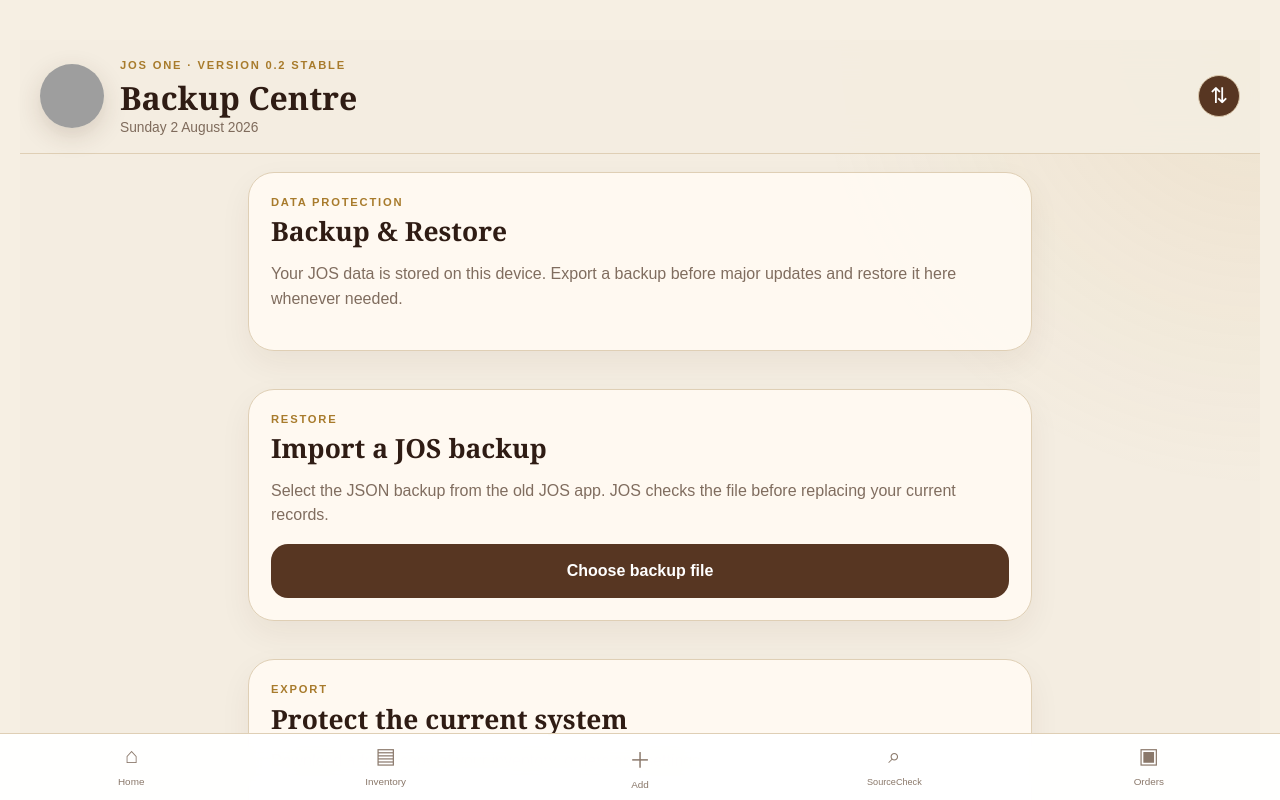
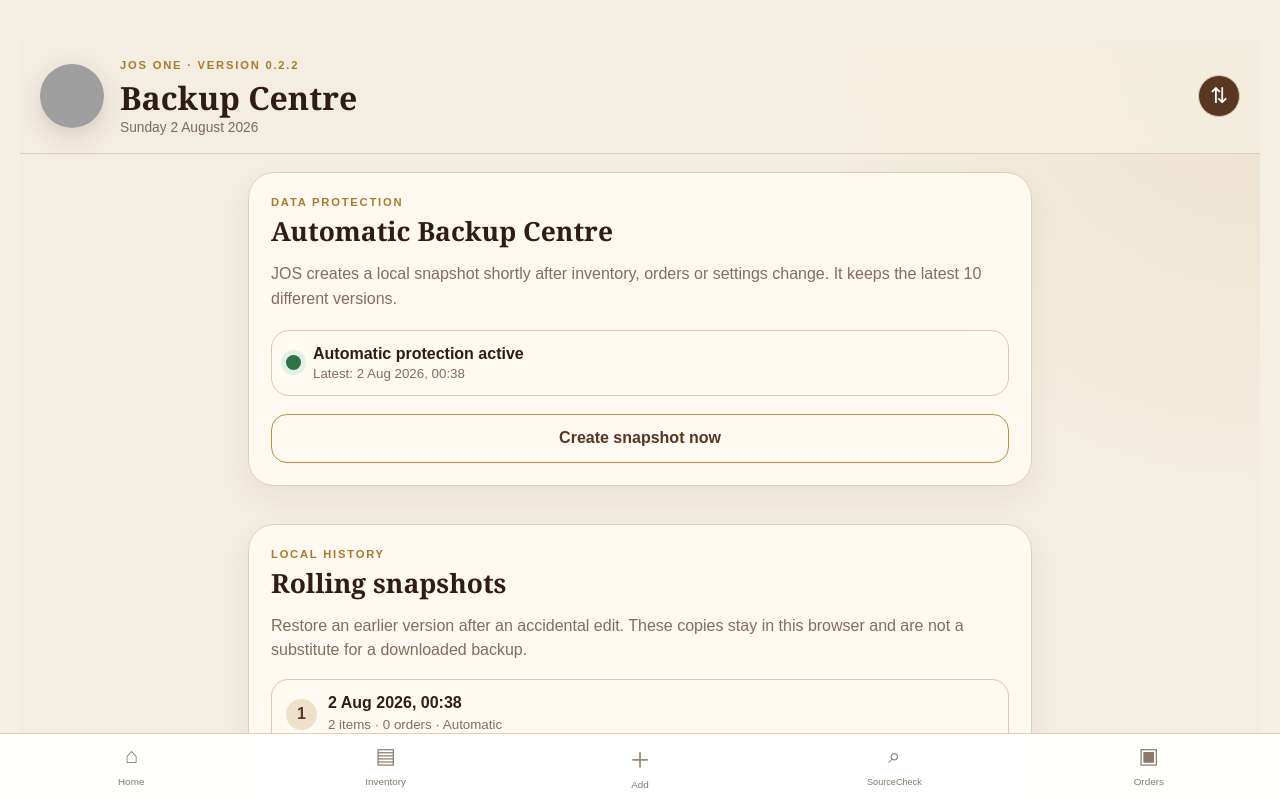
Before and after one commit to 6dhsf7y9zj-creator/jos-one-react, a React (Vite) app: page / in a window 1280 px wide. Both pictures are taken after a click on the button "Open Backup Centre". Shown: the top 800 px of the page. Built offline with nearby package versions, Linux system fonts and the light colour scheme; grey boxes are pictures that could not be loaded.

Commit message:
Install JOS One v0.2.2 automatic backups
Install JOS One v0.2.2 automatic backups

```diff
--- a/src/App.tsx
+++ b/src/App.tsx
@@ -7,6 +7,7 @@ import { AddItem } from './components/AddItem'
 import { SourceCheck } from './components/SourceCheck'
 import { Orders } from './components/Orders'
 import type { InventoryItem, JosSettings, OrderRecord, StockStatus } from './types/inventory'
+import { saveAutoBackup } from './lib/autoBackup'
 
 const seed: InventoryItem[] = [
   {
@@ -48,6 +49,14 @@ export default function App() {
   useEffect(() => localStorage.setItem('jos-one-react-items', JSON.stringify(items)), [items])
   useEffect(() => localStorage.setItem('jos-one-react-orders', JSON.stringify(orders)), [orders])
   useEffect(() => localStorage.setItem('jos-one-react-settings', JSON.stringify(settings)), [settings])
+
+  useEffect(() => {
+    const timer = window.setTimeout(() => {
+      saveAutoBackup(items, orders, settings, 'automatic')
+    }, 600)
+
+    return () => window.clearTimeout(timer)
+  }, [items, orders, settings])
 
   const updateItem = (updated: InventoryItem) => {
     setItems(current => current.map(item => (item.sku === updated.sku ? updated : item)))
@@ -97,7 +106,7 @@ export default function App() {
       <header className="app-bar">
         <img src={`${import.meta.env.BASE_URL}the-jae-edit-logo.png`} alt="The JAE Edit" />
         <div className="app-title">
-          <p className="eyebrow">JOS ONE · VERSION 0.2 STABLE</p>
+          <p className="eyebrow">JOS ONE · VERSION 0.2.2</p>
           <h1>{titles[tab]}</h1>
           <p className="header-date">
             {new Date().toLocaleDateString('en-GB', {
--- a/src/components/BackupCenter.tsx
+++ b/src/components/BackupCenter.tsx
@@ -1,6 +1,13 @@
-import { useRef, useState } from 'react'
+import { useEffect, useRef, useState } from 'react'
 import type { InventoryItem, JosSettings, OrderRecord } from '../types/inventory'
-import { createBackup, migrateBackup } from '../lib/backup'
+import { createBackup, migrateBackup, type JosBackup } from '../lib/backup'
+import {
+  clearAutoBackups,
+  deleteAutoBackup,
+  getAutoBackups,
+  saveAutoBackup,
+  type AutoBackupSnapshot,
+} from '../lib/autoBackup'
 
 type BackupCenterProps = {
   items: InventoryItem[]
@@ -9,10 +16,39 @@ type BackupCenterProps = {
   onRestore: (items: InventoryItem[], orders: OrderRecord[], settings: JosSettings) => void
 }
 
+function downloadJson(backup: JosBackup, filename: string): void {
+  const blob = new Blob([JSON.stringify(backup, null, 2)], { type: 'application/json' })
+  const url = URL.createObjectURL(blob)
+  const anchor = document.createElement('a')
+  anchor.href = url
+  anchor.download = filename
+  document.body.appendChild(anchor)
+  anchor.click()
+  anchor.remove()
+  URL.revokeObjectURL(url)
+}
+
+function formatDate(value: string): string {
+  return new Date(value).toLocaleString('en-GB', {
+    day: 'numeric',
+    month: 'short',
+    year: 'numeric',
+    hour: '2-digit',
+    minute: '2-digit',
+  })
+}
+
 export function BackupCenter({ items, orders, settings, onRestore }: BackupCenterProps) {
   const fileInput = useRef<HTMLInputElement>(null)
   const [message, setMessage] = useState('')
   const [pending, setPending] = useState<ReturnType<typeof migrateBackup> | null>(null)
+  const [snapshots, setSnapshots] = useState<AutoBackupSnapshot[]>([])
+
+  const refreshSnapshots = () => setSnapshots(getAutoBackups())
+
+  useEffect(() => {
+    refreshSnapshots()
+  }, [items, orders, settings])
 
   const chooseFile = () => fileInput.current?.click()
 
@@ -32,38 +68,140 @@ export function BackupCenter({ items, orders, settings, onRestore }: BackupCente
 
   const restore = () => {
     if (!pending) return
+    saveAutoBackup(items, orders, settings, 'manual')
     onRestore(pending.items, pending.orders, pending.settings)
     setMessage(`Restored ${pending.items.length} inventory items successfully.`)
     setPending(null)
     if (fileInput.current) fileInput.current.value = ''
+    window.setTimeout(refreshSnapshots, 100)
   }
 
   const downloadBackup = () => {
     const backup = createBackup(items, orders, settings)
-    const blob = new Blob([JSON.stringify(backup, null, 2)], { type: 'application/json' })
-    const url = URL.createObjectURL(blob)
-    const anchor = document.createElement('a')
-    anchor.href = url
-    anchor.download = `JOS-One-backup-${new Date().toISOString().slice(0, 10)}.json`
-    document.body.appendChild(anchor)
-    anchor.click()
-    anchor.remove()
-    URL.revokeObjectURL(url)
+    downloadJson(backup, `JOS-One-backup-${new Date().toISOString().slice(0, 10)}.json`)
+    saveAutoBackup(items, orders, settings, 'manual')
+    refreshSnapshots()
     setMessage(`Backup exported with ${items.length} items.`)
   }
+
+  const createSnapshotNow = () => {
+    saveAutoBackup(items, orders, settings, 'manual')
+    refreshSnapshots()
+    setMessage('A local safety snapshot has been created.')
+  }
+
+  const restoreSnapshot = (snapshot: AutoBackupSnapshot) => {
+    const current = saveAutoBackup(items, orders, settings, 'manual')
+    onRestore(snapshot.backup.items, snapshot.backup.orders, snapshot.backup.settings)
+    setMessage(
+      `Restored the snapshot from ${formatDate(snapshot.createdAt)}. ` +
+      (current ? 'Your previous state was saved first.' : ''),
+    )
+    window.setTimeout(refreshSnapshots, 100)
+  }
+
+  const downloadSnapshot = (snapshot: AutoBackupSnapshot) => {
+    const date = snapshot.createdAt.replace(/[:.]/g, '-')
+    downloadJson(snapshot.backup, `JOS-One-auto-backup-${date}.json`)
+  }
+
+  const removeSnapshot = (id: string) => {
+    deleteAutoBackup(id)
+    refreshSnapshots()
+  }
+
+  const removeAllSnapshots = () => {
+    if (!window.confirm('Delete all local automatic snapshots? Downloaded backup files will not be affected.')) return
+    clearAutoBackups()
+    refreshSnapshots()
+    setMessage('Local automatic snapshots were deleted.')
+  }
+
+  const latest = snapshots[0]
 
   return (
     <main className="screen backup-screen">
       <section className="panel backup-hero">
         <p className="eyebrow">DATA PROTECTION</p>
-        <h2>Backup & Restore</h2>
-        <p>Your JOS data is stored on this device. Export a backup before major updates and restore it here whenever needed.</p>
+        <h2>Automatic Backup Centre</h2>
+        <p>
+          JOS creates a local snapshot shortly after inventory, orders or settings change.
+          It keeps the latest 10 different versions.
+        </p>
+        <div className="backup-health">
+          <span className={latest ? 'backup-dot healthy' : 'backup-dot'} />
+          <div>
+            <strong>{latest ? 'Automatic protection active' : 'No automatic snapshot yet'}</strong>
+            <small>{latest ? `Latest: ${formatDate(latest.createdAt)}` : 'Make a change or create one now.'}</small>
+          </div>
+        </div>
+        <button type="button" className="secondary-action" onClick={createSnapshotNow}>
+          Create snapshot now
+        </button>
       </section>
 
       <section className="panel backup-card">
-        <p className="eyebrow">RESTORE</p>
+        <p className="eyebrow">LOCAL HISTORY</p>
+        <h2>Rolling snapshots</h2>
+        <p>
+          Restore an earlier version after an accidental edit. These copies stay in this browser
+          and are not a substitute for a downloaded backup.
+        </p>
+
+        {snapshots.length === 0 ? (
+          <div className="empty-backups">No local snapshots are available yet.</div>
+        ) : (
+          <div className="snapshot-list">
+            {snapshots.map((snapshot, index) => (
+              <article className="snapshot-row" key={snapshot.id}>
+                <div className="snapshot-main">
+                  <span className="snapshot-number">{index + 1}</span>
+                  <div>
+                    <strong>{formatDate(snapshot.createdAt)}</strong>
+                    <small>
+                      {snapshot.itemCount} items · {snapshot.orderCount} orders ·{' '}
+                      {snapshot.reason === 'automatic' ? 'Automatic' : 'Manual'}
+                    </small>
+                  </div>
+                </div>
+                <div className="snapshot-actions">
+                  <button type="button" onClick={() => restoreSnapshot(snapshot)}>Restore</button>
+                  <button type="button" onClick={() => downloadSnapshot(snapshot)}>Download</button>
+                  <button type="button" className="text-danger" onClick={() => removeSnapshot(snapshot.id)}>
+                    Delete
+                  </button>
+                </div>
+              </article>
+            ))}
+          </div>
+        )}
+
+        {snapshots.length > 0 && (
+          <button type="button" className="text-action danger-text-action" onClick={removeAllSnapshots}>
+            Delete all local snapshots
+          </button>
+        )}
+      </section>
+
+      <section className="panel backup-card">
+        <p className="eyebrow">DOWNLOAD</p>
+        <h2>Off-device safety copy</h2>
+        <p>
+          Download this file to iCloud Drive or Files. This is the copy that protects you if
+          Safari data is cleared or the phone is lost.
+        </p>
+        <dl className="backup-summary">
+          <div><dt>Inventory items</dt><dd>{items.length}</dd></div>
+          <div><dt>Orders</dt><dd>{orders.length}</dd></div>
+          <div><dt>Minimum profit</dt><dd>£{settings.minimumProfit.toFixed(2)}</dd></div>
+        </dl>
+        <button type="button" className="primary-action" onClick={downloadBackup}>Download full backup</button>
+      </section>
+
+      <section className="panel backup-card">
+        <p className="eyebrow">RESTORE FILE</p>
         <h2>Import a JOS backup</h2>
-        <p>Select the JSON backup from the old JOS app. JOS checks the file before replacing your current records.</p>
+        <p>JOS checks the JSON file before replacing your current records and saves your current state first.</p>
         <input
           ref={fileInput}
           type="file"
@@ -81,21 +219,9 @@ export function BackupCenter({ items, orders, settings, onRestore }: BackupCente
             <div><span>Orders</span><strong>{pending.orders.length}</strong></div>
             <div><span>Backup version</span><strong>{pending.version}</strong></div>
             <button type="button" className="danger-action" onClick={restore}>Restore this backup</button>
-            <p>This replaces the two sample records currently shown in the React app.</p>
+            <p>Your current state is saved as a local snapshot before restoration.</p>
           </div>
         )}
-      </section>
-
-      <section className="panel backup-card">
-        <p className="eyebrow">EXPORT</p>
-        <h2>Protect the current system</h2>
-        <p>Download a fresh copy of your inventory, orders and settings.</p>
-        <dl className="backup-summary">
-          <div><dt>Inventory items</dt><dd>{items.length}</dd></div>
-          <div><dt>Orders</dt><dd>{orders.length}</dd></div>
-          <div><dt>Minimum profit</dt><dd>£{settings.minimumProfit.toFixed(2)}</dd></div>
-        </dl>
-        <button type="button" className="primary-action" onClick={downloadBackup}>Download backup</button>
       </section>
     </main>
   )
--- /dev/null
+++ b/src/lib/autoBackup.ts
@@ -0,0 +1,104 @@
+import { createBackup, type JosBackup } from './backup'
+import type { InventoryItem, JosSettings, OrderRecord } from '../types/inventory'
+
+const AUTO_BACKUP_KEY = 'jos-one-react-auto-backups'
+const MAX_SNAPSHOTS = 10
+
+export type AutoBackupSnapshot = {
+  id: string
+  createdAt: string
+  reason: 'automatic' | 'manual'
+  itemCount: number
+  orderCount: number
+  backup: JosBackup
+}
+
+function safeParseSnapshots(value: string | null): AutoBackupSnapshot[] {
+  if (!value) return []
+  try {
+    const parsed = JSON.parse(value)
+    if (!Array.isArray(parsed)) return []
+    return parsed.filter((entry): entry is AutoBackupSnapshot =>
+      Boolean(
+        entry &&
+        typeof entry === 'object' &&
+        typeof entry.id === 'string' &&
+        typeof entry.createdAt === 'string' &&
+        entry.backup &&
+        typeof entry.backup === 'object',
+      ),
+    )
+  } catch {
+    return []
+  }
+}
+
+function backupFingerprint(backup: JosBackup): string {
+  return JSON.stringify({
+    items: backup.items,
+    orders: backup.orders,
+    settings: backup.settings,
+  })
+}
+
+export function getAutoBackups(): AutoBackupSnapshot[] {
+  try {
+    return safeParseSnapshots(localStorage.getItem(AUTO_BACKUP_KEY))
+      .sort((a, b) => b.createdAt.localeCompare(a.createdAt))
+  } catch {
+    return []
+  }
+}
+
+export function saveAutoBackup(
+  items: InventoryItem[],
+  orders: OrderRecord[],
+  settings: JosSettings,
+  reason: AutoBackupSnapshot['reason'] = 'automatic',
+): AutoBackupSnapshot | null {
+  try {
+    const backup = createBackup(items, orders, settings)
+    const existing = getAutoBackups()
+    const latest = existing[0]
+
+    // Do not create repeated snapshots when nothing has changed.
+    if (latest && backupFingerprint(latest.backup) === backupFingerprint(backup)) {
+      return latest
+    }
+
+    const createdAt = new Date().toISOString()
+    const snapshot: AutoBackupSnapshot = {
+      id: `${createdAt}-${Math.random().toString(36).slice(2, 8)}`,
+      createdAt,
+      reason,
+      itemCount: items.length,
+      orderCount: orders.length,
+      backup,
+    }
+
+    localStorage.setItem(
+      AUTO_BACKUP_KEY,
+      JSON.stringify([snapshot, ...existing].slice(0, MAX_SNAPSHOTS)),
+    )
+    return snapshot
+  } catch {
+    return null
+  }
+}
+
+export function deleteAutoBackup(id: string): void {
+  try {
+    const remaining = getAutoBackups().filter(snapshot => snapshot.id !== id)
+    localStorage.setItem(AUTO_BACKUP_KEY, JSON.stringify(remaining))
+  } catch {
+    // Storage may be blocked or full. The app must continue working.
+  }
+}
+
+export function clearAutoBackups(): void {
+  try {
+    localStorage.removeItem(AUTO_BACKUP_KEY)
+  } catch {
+    // Storage may be unavailable.
+  }
+}
--- a/src/styles.css
+++ b/src/styles.css
@@ -445,3 +445,104 @@ h1, h2, h3 {
   .bottom-nav.five-tabs button small { font-size: .55rem; }
   .bottom-nav.five-tabs button:nth-child(4) small { font-size: .5rem; }
 }
+
+
+/* Version 0.2.2 — automatic rolling backups */
+.backup-health {
+  display: flex;
+  align-items: center;
+  gap: 12px;
+  margin: 18px 0;
+  padding: 14px;
+  border: 1px solid #dec9a9;
+  border-radius: 18px;
+  background: #fffaf2;
+}
+.backup-health > div { display: grid; gap: 3px; }
+.backup-health small { color: #806d5f; }
+.backup-dot {
+  width: 15px;
+  height: 15px;
+  flex: 0 0 15px;
+  border-radius: 50%;
+  background: #c49a44;
+  box-shadow: 0 0 0 5px #f4e9d3;
+}
+.backup-dot.healthy {
+  background: #2f7045;
+  box-shadow: 0 0 0 5px #e2f0e5;
+}
+.secondary-action {
+  width: 100%;
+  min-height: 49px;
+  border: 1px solid #b98e42;
+  border-radius: 16px;
+  background: #fffaf2;
+  color: #563523;
+  font: inherit;
+  font-weight: 850;
+}
+.empty-backups {
+  margin-top: 14px;
+  padding: 18px;
+  border: 1px dashed #d8c6aa;
+  border-radius: 16px;
+  color: #806d5f;
+  text-align: center;
+}
+.snapshot-list {
+  display: grid;
+  gap: 12px;
+  margin-top: 16px;
+}
+.snapshot-row {
+  padding: 14px;
+  border: 1px solid #dec9a9;
+  border-radius: 17px;
+  background: #fffaf2;
+}
+.snapshot-main {
+  display: flex;
+  align-items: center;
+  gap: 11px;
+}
+.snapshot-main > div { min-width: 0; display: grid; gap: 4px; }
+.snapshot-main small { color: #806d5f; line-height: 1.35; }
+.snapshot-number {
+  display: grid;
+  place-items: center;
+  width: 31px;
+  height: 31px;
+  flex: 0 0 31px;
+  border-radius: 50%;
+  background: #efe1c9;
+  color: #573622;
+  font-weight: 900;
+}
+.snapshot-actions {
+  display: grid;
+  grid-template-columns: 1fr 1fr auto;
+  gap: 7px;
+  margin-top: 12px;
+}
+.snapshot-actions button {
+  min-height: 40px;
+  border: 1px solid #d8c6aa;
+  border-radius: 12px;
+  background: white;
+  color: #573622;
+  font: inherit;
+  font-size: .78rem;
+  font-weight: 800;
+}
+.snapshot-actions .text-danger { color: #963f34; }
+.text-action {
+  width: 100%;
+  margin-top: 14px;
+  border: 0;
+  background: transparent;
+  font: inherit;
+  font-weight: 800;
+  text-decoration: underline;
+}
+.danger-text-action { color: #963f34; }
```
